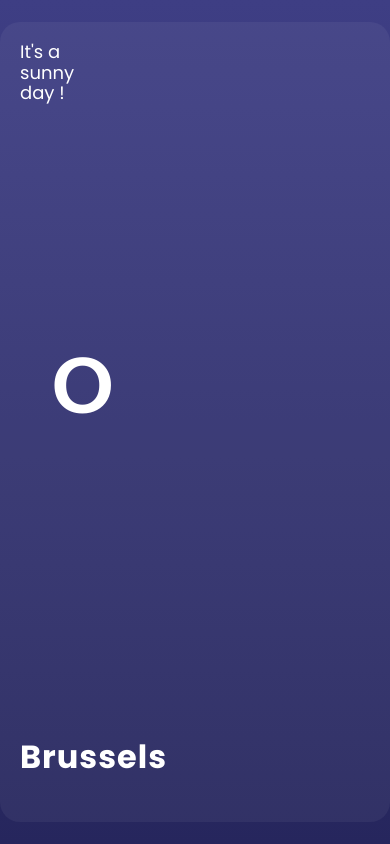
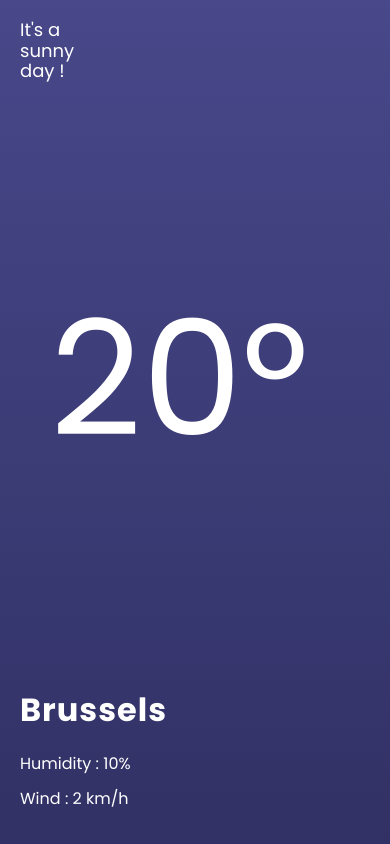
Before and after one commit to VVKDO98/meteo-app, a plain HTML site: page index.html in a window 390 px wide. Drawn offline with Linux system fonts and the light colour scheme.

Commit message:
Responsive mobile fix + Deleting proxy

```diff
--- a/assets/js/script.js
+++ b/assets/js/script.js
@@ -11,8 +11,7 @@ window.addEventListener("load", () => {
         navigator.geolocation.getCurrentPosition((position) => {
             long = position.coords.longitude;
             lat =  position.coords.latitude;
-            const proxy = 'https://cors-anywhere.herokuapp.com/';
-            const api = `${proxy}https://api.openweathermap.org/data/2.5/weather?lat=${lat}&lon=${long}&appid=f013d08632f75fab5f3d3211add116f0`
+            const api = `https://api.openweathermap.org/data/2.5/weather?lat=${lat}&lon=${long}&appid=f013d08632f75fab5f3d3211add116f0`
             fetch(api)
             .then((response) => {
                 return response.json();
--- /dev/null
+++ b/assets/scss/_mixin.scss
@@ -0,0 +1,7 @@
+$width-mobile : 480px;
+
+@mixin media-screen-mobile {
+    @media screen and (max-width: ($width-mobile)) {
+        @content;
+    }
+}
--- a/assets/scss/style.scss
+++ b/assets/scss/style.scss
@@ -1,6 +1,7 @@
 @import
     'normalize',
-    'fonts';
+    'fonts',
+    'mixin';
 
 html{
     font-family: 'Poppins', sans-serif;
@@ -36,4 +37,9 @@ body{
         margin-left: 20px;
         margin-bottom: 20px;
     }
+
+    @include media-screen-mobile{
+        height: 100vh;
+        border-radius: 0px;
+    }
 }
--- a/index.html
+++ b/index.html
@@ -15,13 +15,13 @@
         <h1>It's a <br>sunny <br>day !</h1>
         <div class="main__content">
             <div class="main__temp">
-                <span id="main__weather"></span><span id="main__unit">°</span>
+                <span id="main__weather">20</span><span id="main__unit">°</span>
             </div>
         </div>
         <div class="main__info">
             <h2 id="main__location">Brussels</h2>
-            <p id="humidity"></p>
-            <p id="wind"></p>
+            <p id="humidity">Humidity : 10%</p>
+            <p id="wind">Wind : 2 km/h</p>
         </div>
     </main>
     <script src="assets/js/script.js"></script>
```
Also changed, not shown: assets/scss/style.css, 1 other file.
